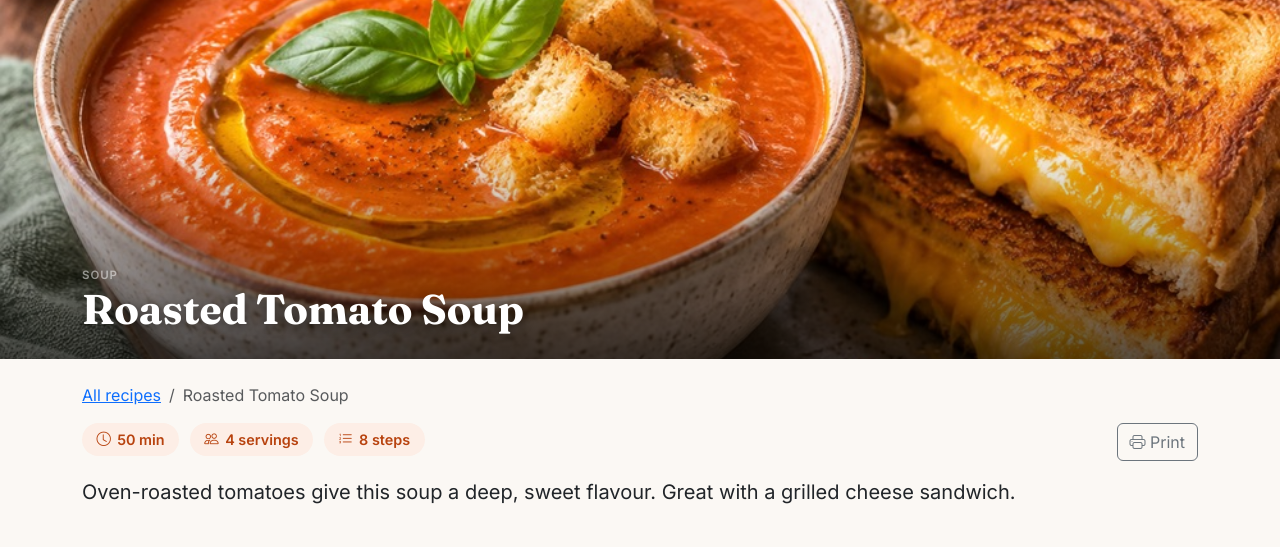
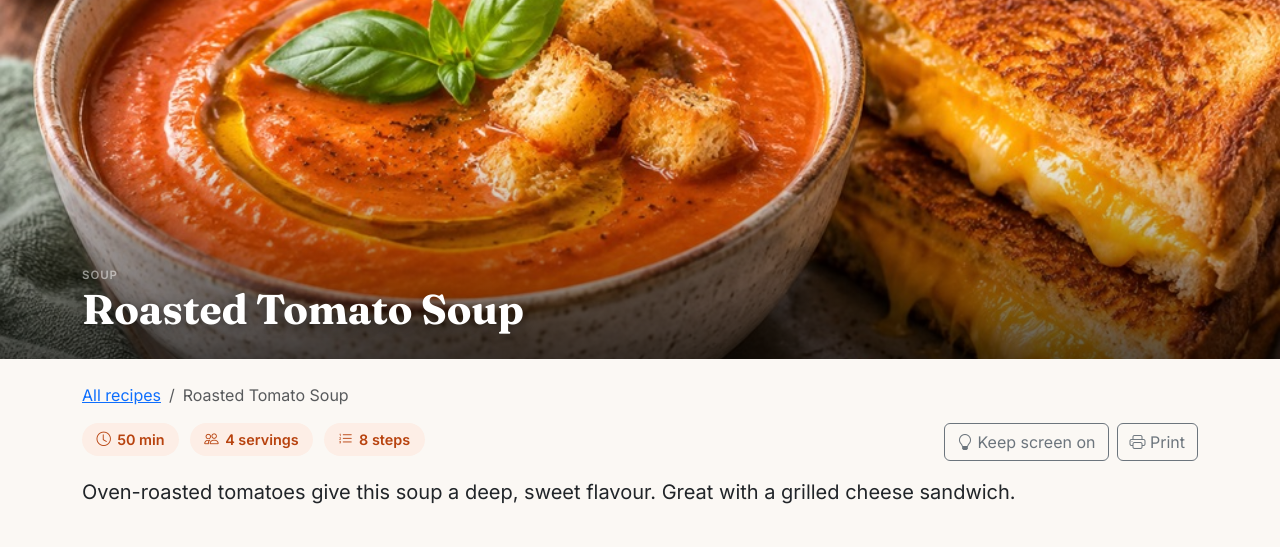
Before and after one commit to cwacha/recipebox, a PHP site: page /recipe/recipes/roasted-tomato-soup in a window 1280 px wide. Shown: the part 64-611 px from the top of the page. Run offline with PHP 8.4, Linux system fonts and the light colour scheme.

Commit message:
- added wake lock feature to keep screen on during cooking - cleanup buttons on small displays

```diff
--- a/app/templates/recipe.php
+++ b/app/templates/recipe.php
@@ -37,15 +37,16 @@ $src = $img($recipe->image);
             <span class="meta-pill"><i class="bi bi-list-ol"></i> <?= count($recipe->steps) ?> steps</span>
         </div>
         <div class="d-flex gap-2 flex-wrap no-print">
+            <button type="button" class="btn btn-outline-secondary d-none" id="btnWakeLock" aria-pressed="false"><i class="bi bi-lightbulb"></i> Keep screen on</button>
             <button type="button" class="btn btn-outline-secondary" id="btnPrint"><i class="bi bi-printer"></i> Print</button>
             <?php if ($can('recipe_export')): ?>
                 <a class="btn btn-outline-secondary" href="<?= $e($url('/api/recipes/' . $recipe->id . '/export')) ?>"><i class="bi bi-filetype-json"></i> JSON</a>
             <?php endif; ?>
             <?php if ($can('/recipes/edit')): ?>
-                <a class="btn btn-primary" href="<?= $e($url('/recipes/' . $recipe->slug . '/edit')) ?>"><i class="bi bi-pencil"></i> Edit</a>
+                <a class="btn btn-primary d-none d-sm-inline-block" href="<?= $e($url('/recipes/' . $recipe->slug . '/edit')) ?>"><i class="bi bi-pencil"></i> Edit</a>
             <?php endif; ?>
             <?php if ($can('recipe_delete')): ?>
-                <button type="button" class="btn btn-outline-danger" id="btnDelete"><i class="bi bi-trash3"></i> Delete</button>
+                <button type="button" class="btn btn-outline-danger d-none d-sm-inline-block js-delete-recipe" id="btnDelete"><i class="bi bi-trash3"></i> Delete</button>
             <?php endif; ?>
         </div>
     </div>
@@ -85,6 +86,17 @@ $src = $img($recipe->image);
             <?php endforeach; ?>
         </div>
     <?php endif; ?>
+
+    <?php if ($can('/recipes/edit') || $can('recipe_delete')): ?>
+        <div class="d-flex d-sm-none justify-content-end gap-2 mt-4 pt-3 border-top no-print">
+            <?php if ($can('/recipes/edit')): ?>
+                <a class="btn btn-primary" href="<?= $e($url('/recipes/' . $recipe->slug . '/edit')) ?>"><i class="bi bi-pencil"></i> Edit</a>
+            <?php endif; ?>
+            <?php if ($can('recipe_delete')): ?>
+                <button type="button" class="btn btn-outline-danger js-delete-recipe"><i class="bi bi-trash3"></i> Delete</button>
+            <?php endif; ?>
+        </div>
+    <?php endif; ?>
 </main>
 
 <?php if ($can('recipe_delete')): ?>
```
Also changed, not shown: app/public/assets/js/recipe.js.
